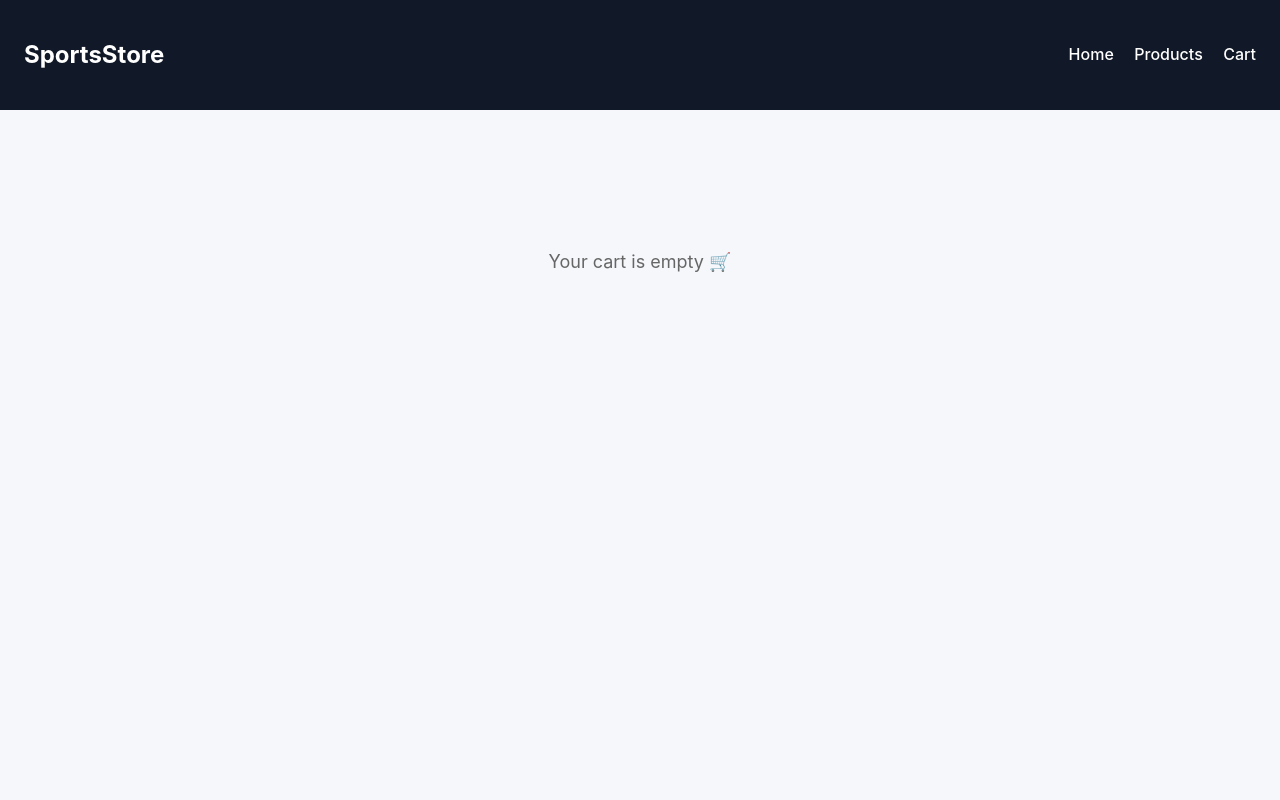
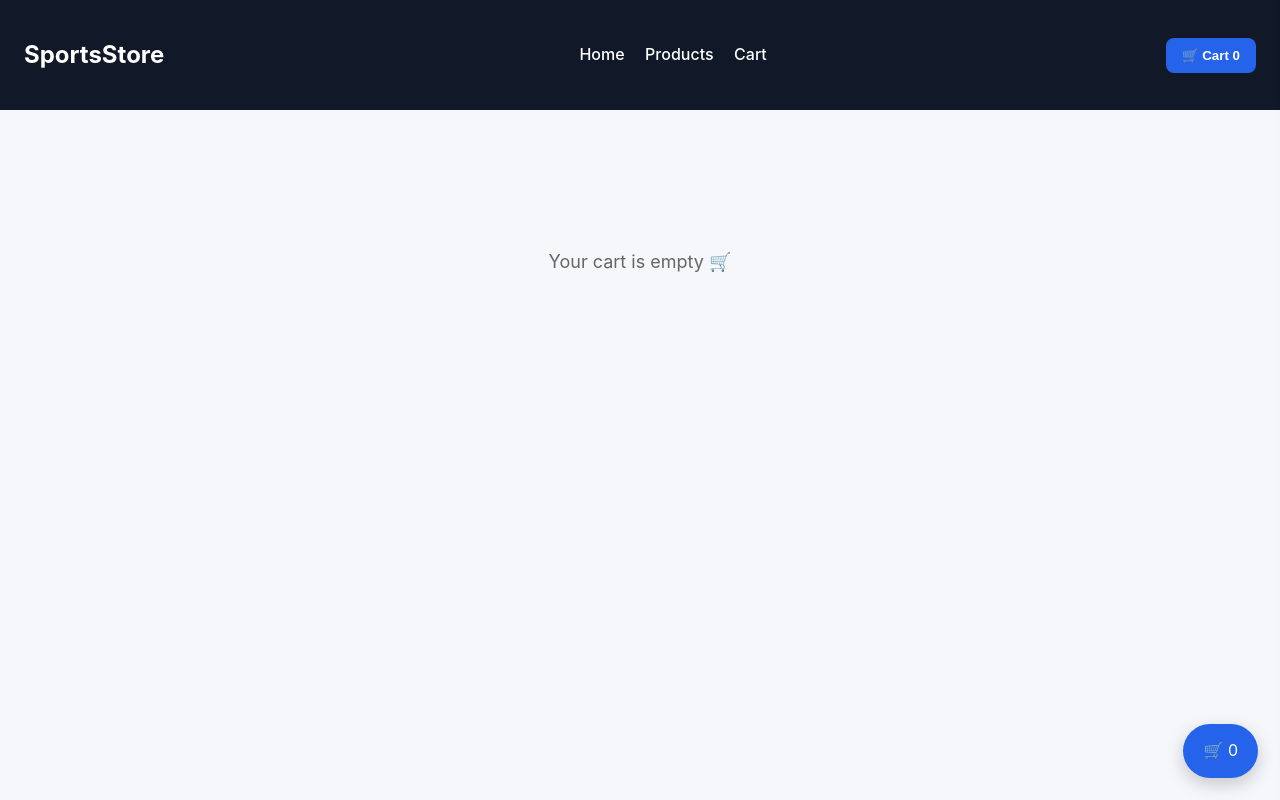
Before and after one commit to MohitKutty/sports-store, a Flask app: page /cart in a window 1280 px wide. Run offline with Flask 3, Linux system fonts and the light colour scheme.

Commit message:
UI Upgrade: floating cart sidebar, overlay, improved cart design, animations

```diff
--- a/static/style.css
+++ b/static/style.css
@@ -588,3 +588,184 @@ input:focus {
     font-weight: 600;
     text-align: center;
 }
+
+/* --- Floating Cart Button --- */
+.cart-toggle-btn {
+    background: #2563eb;
+    color: white;
+    border: none;
+    padding: 10px 16px;
+    border-radius: 8px;
+    cursor: pointer;
+    font-weight: 600;
+    transition: 0.2s;
+}
+
+.cart-toggle-btn:hover {
+    background: #1e40af;
+}
+
+/* --- Sidebar Cart --- */
+.cart-sidebar {
+    position: fixed;
+    top: 0;
+    right: -370px;
+    width: 350px;
+    height: 100vh;
+    background: white;
+    box-shadow: -5px 0 20px rgba(0, 0, 0, 0.15);
+    padding: 20px;
+    z-index: 1001;
+    transition: right .35s cubic-bezier(0.25, 0.1, 0.25, 1.4);
+    overflow-y: auto;
+}
+
+.cart-sidebar.open {
+    right: 0;
+}
+
+.cart-header-slide {
+    display: flex;
+    justify-content: space-between;
+    align-items: center;
+    padding-bottom: 14px;
+    border-bottom: 2px solid #eee;
+}
+
+.close-btn {
+    background: none;
+    border: none;
+    font-size: 22px;
+    cursor: pointer;
+}
+
+.cart-items {
+    margin-top: 20px;
+}
+
+.cart-item-side {
+    display: flex;
+    gap: 15px;
+    margin-bottom: 18px;
+    padding-bottom: 12px;
+    border-bottom: 1px solid #eee;
+}
+
+.cart-item-slide img {
+   width: 70px;
+   height: 70px;
+  object-fit: contain;
+}
+
+.cart-info-slide h4 {
+   margin: 0;
+   font-size: 17px;
+   font-weight: 600;
+}
+
+.qty-box-side {
+   display:flex;
+   gap :8px;
+   align-items:center;
+   margin-top :6px;
+}
+
+.qty-btn-slide {
+   background:#2563eb;
+   color: white;
+   padding: 4px 10px;
+   border-radius: 6px;
+   text-decoration: none;
+}
+
+.side-total {
+    font-size: 20px;
+    margin: 20px 0;
+    font-weight: 700;
+    text-align: center;
+}
+
+.checkout-btn-side {
+    display: block;
+    background: #10b981;
+    color: white;
+    padding: 12px;
+    text-align: center;
+    border-radius: 8px;
+    text-decoration: none;
+    font-weight: 600;
+}
+
+.empty-side {
+    text-align: center;
+    color: #777;
+    margin-top: 50px;
+}
+
+/* Cart Overlay */
+.cart-overlay {
+    position: fixed;
+    top: 0;
+    left: 0;
+    width: 100vw;
+    height: 100vh;
+    background: rgba(0, 0, 0, 0.45);
+    opacity: 0;
+    visibility: hidden;
+    transition: opacity 0.3s ease;
+    z-index: 1000;
+}
+
+.cart-overlay.open {
+    opacity: 1;
+    visibility: visible;
+}
+
+/* Floating Cart Button */
+.floating-cart-btn {
+    position: fixed;
+    bottom: 22px;
+    right: 22px;
+    background: #2563eb;
+    color: white;
+    padding: 14px 20px;
+    border-radius: 50px;
+    box-shadow: 0 6px 18px rgba(0, 0, 0, 0.2);
+    cursor: pointer;
+    z-index: 999;
+    transition: transform .2s, background .2s;
+}
+
+.floating-cart-btn:hover {
+    background: #1e40af;
+    transform: translateY(-2px);
+}
+
+#cartCount {
+   background: white;
+   color: #2563eb;
+   padding: 3px 8px;
+  border-radius: 50%;
+  font-size: 14px;
+  margin-left: 6px;
+}
+
+.toast {
+    position: fixed;
+    bottom: 20px;
+    left: 50%;
+    transform: translateX(-50%) translateY(120%);
+    background: #111827;
+    color: white;
+    padding: 12px 20px;
+    border-radius: 8px;
+    opacity: 0;
+    transition: all .35s ease;
+    z-index: 9999;
+    font-weight: 500;
+}
+
+.toast.show {
+    opacity: 1;
+    transform: translateX(-50%) translateY(0);
+}
--- a/templates/cart.html
+++ b/templates/cart.html
@@ -128,6 +128,8 @@
 </head>
 <body>
 
+<div id="CartOverlay" class="cart-overlay" onclick="toggleCart()"></div>
+
 <header class="navbar">
    <h2>SportsStore</h2>
    <nav>
@@ -135,6 +137,10 @@
        <a href="/products">Products</a>
        <a href="/cart">Cart</a>
    </nav>
+
+   <button class="cart-toggle-btn" onclick="toggleCart()">
+       🛒 Cart <span id="cart-count">{{ cart_products|length }}</span>
+   </button>
 </header>
 
 <div class="cart-wrapper">
@@ -189,5 +195,75 @@
 
 </div>
 
+<div id="cartSidebar" class="cart-sidebar">
+
+   <div class="cart-header-slide">
+       <h2>Your Cart</h2>
+       <button class="close-btn" onclick="toggleCart()">✕</button>
+    </div>
+
+    <div class="cart-items">
+        {% if cart_products %}
+            {% for item in cart_products %}
+            <div class="cart-item-slide">
+                <img src="{{ url_for('static', filename='images/' + item['image']) }}">
+
+                <div class="cart-info-slide">
+                    <h4>{{ item['name'] }}</h4>
+                    <p>₹{{ item['price'] }} × {{ item['qty'] }}</p>
+                    <p class="subtotal">Subtotal: ₹{{ item['subtotal'] }}</p>
+
+                    <div class="qty-box-slide">
+                        <a href="/cart/decrease/{{ item['name'] }}" class="qty-btn-slide">-</a>
+                        <span>{{ item['qty'] }}</span>
+                        <a href="/cart/increase/{{ item['name'] }}" class="qty-btn-slide">+</a>
+                    </div>
+                </div>
+            </div>
+        {% endfor %}
+
+        <div class="side-total">
+            Total: ₹{{ total }}
+        </div>
+
+        <a href="/checkout" class="checkout-btn-slide">Checkout</a>
+
+     {% else %}
+        <p class="empty-slide">Your cart is empty 🛒</p>
+     {% endif %}
+  </div>
+</div>
+
+<script>
+function toggleCart() {
+    const sidebar = document.getElementById('cartSidebar');
+    const overlay = document.getElementById('CartOverlay');
+
+    const isOpen = sidebar.classList.contains('open');
+
+    if (isOpen) {
+        sidebar.classList.remove('open');
+        overlay.classList.remove('open');
+    } else {
+        sidebar.classList.add('open');
+        overlay.classList.add('open');
+    }
+}
+</script>
+
+<div class="floating-cart-btn" onclick="toggleCart()">
+    🛒 <span id="floating-cart-count">{{ cart_products|length }}</span>
+</div>
+
+<div id="toast" class="toast">Added to cart ✓</div>
+
+<script>
+function showToast() {
+    const t = document.getElementById('toast');
+    t.classList.add('show');
+    setTimeout(() => { t.classList.remove('show'); }, 1800);
+}
+</script>
+
 </body>
 </html>
--- a/templates/products.html
+++ b/templates/products.html
@@ -55,6 +55,7 @@
             <p class="category">{{ item.category }}</p>
             <p class="price">₹{{ item.price }}</p>
             <a class="btn-cart" href="/add_to_cart/{{ item.name }}">Add to Cart</a>
+            <a href="/add_to_cart/{{ p.name }}" onclick="showToast()">Add to Cart</a>
         </div>
     {% endfor %}
 
```
